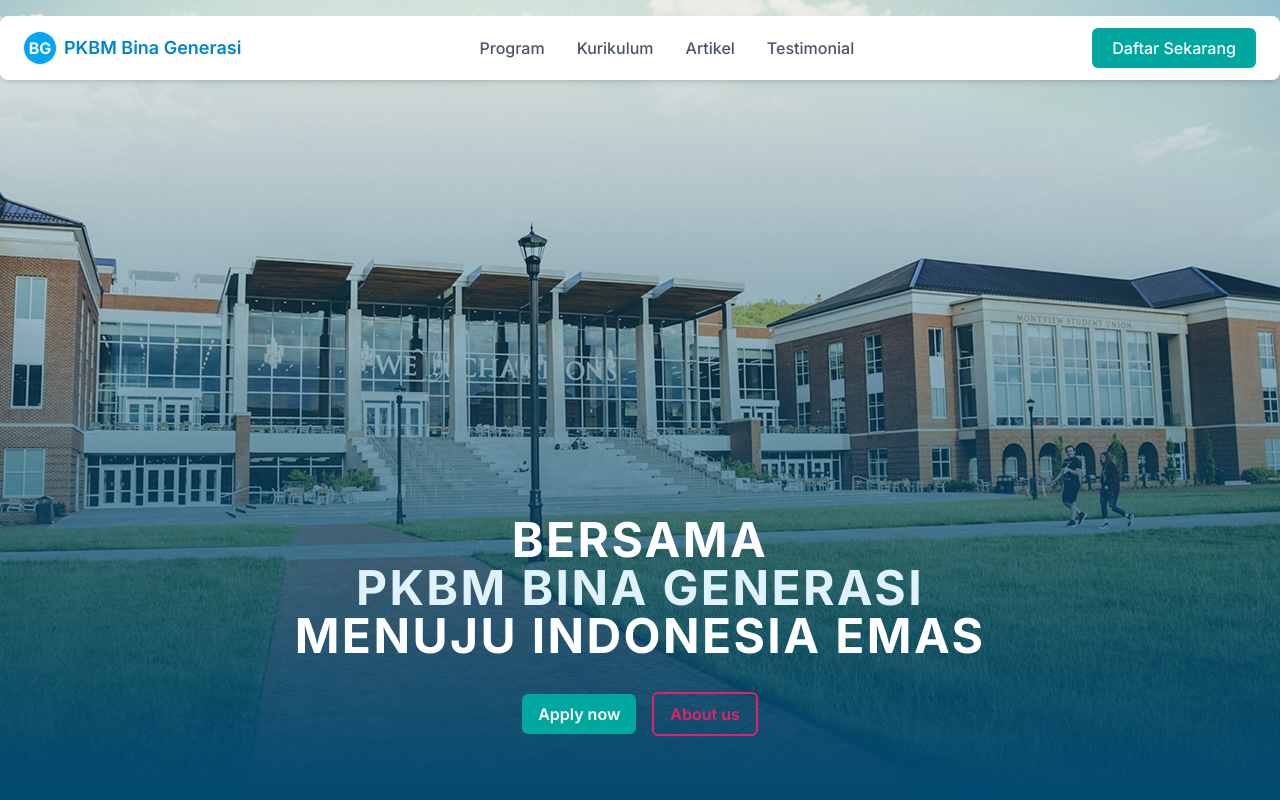
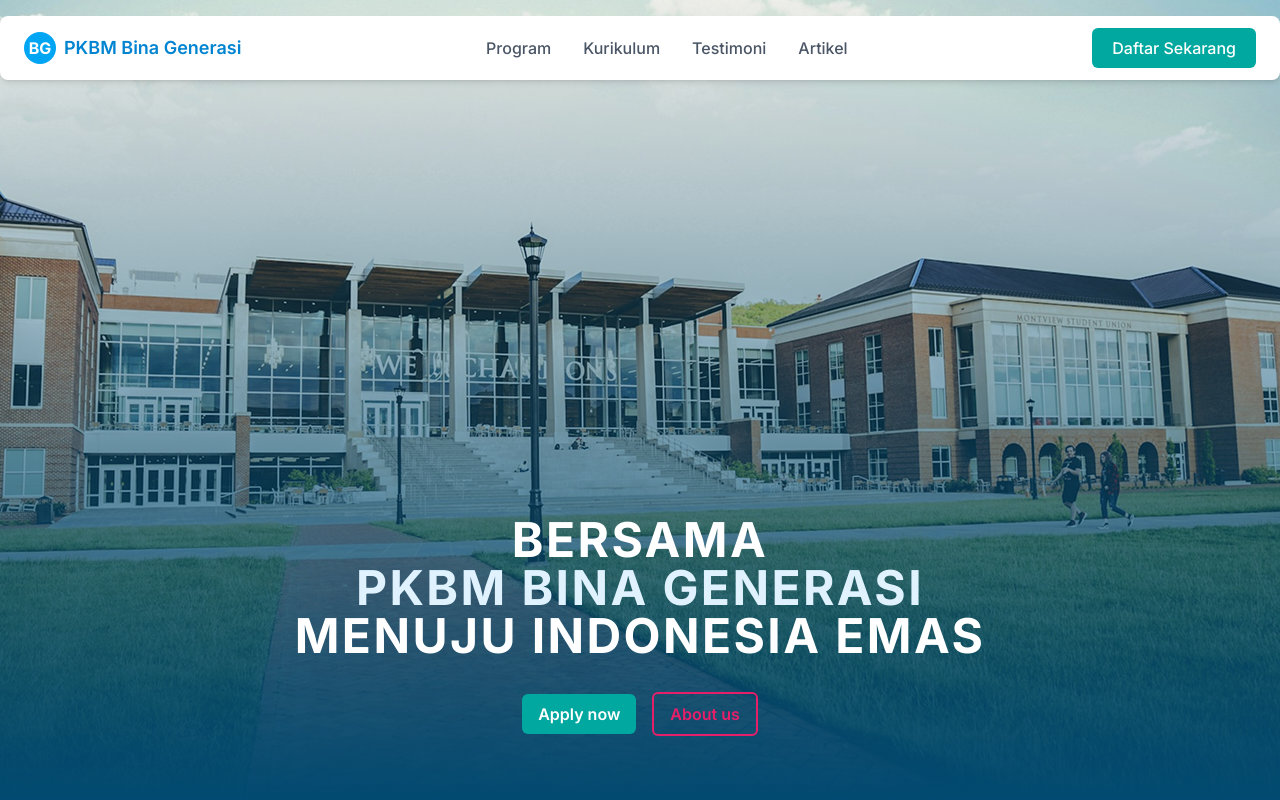
Before and after one commit to kodeintekno-dev/bima-generasi, a Next.js app: page / in a window 1280 px wide. Shown: the top 800 px of the page. Built offline with nearby package versions, Linux system fonts and the light colour scheme.

Commit message:
feat: update footer and navbar

```diff
--- a/src/app/About.tsx
+++ b/src/app/About.tsx
@@ -3,7 +3,7 @@
 
 export default function About() {
   return (
-    <section className="bg-[#024A71] py-12 lg:py-16">
+    <section id="tentang-kami" className="bg-[#024A71] py-12 lg:py-16">
       <div className="container mx-auto flex flex-col md:flex-row items-center gap-7 md:gap-14 lg:gap-28 px-6 ">
         {/* Left */}
         <div className="text-white sm:px-5 md:px-0 md:w-1/2">
--- a/src/app/Contact.tsx
+++ b/src/app/Contact.tsx
@@ -9,11 +9,11 @@
 
 export default function Contact() {
   return (
-    <div className="py-12 lg:py-16 mb-8">
+    <section id="kontak" className="py-12 lg:py-16 mb-8">
       <div className="container mx-auto px-6">
         {/* Title */}
         <h2 className="text-2xl md:text-4xl lg:text-5xl font-bold text-[#024A71] mb-12">
-          Contact & Location
+          Kontak & Lokasi
         </h2>
 
         {/* Content Grid */}
@@ -113,6 +113,6 @@
           </div>
         </div>
       </div>
-    </div>
+    </section>
   );
 }
--- a/src/app/Curriculum.tsx
+++ b/src/app/Curriculum.tsx
@@ -24,7 +24,7 @@
   ];
 
   return (
-    <div className="py-12 lg:py-16">
+    <section id="kurikulum" className="py-12 lg:py-16">
       <div className="container mx-auto px-6">
         <div className="flex flex-col md:flex-row md:items-center md:justify-between mb-12">
           <div>
@@ -72,6 +72,6 @@
           ))}
         </div>
       </div>
-    </div>
+    </section>
   );
 }
--- a/src/app/Gallery.tsx
+++ b/src/app/Gallery.tsx
@@ -45,7 +45,7 @@
   ];
 
   return (
-    <div className="py-12 lg:py-16">
+    <section id="galeri" className="py-12 lg:py-16">
       <div className="container mx-auto px-6">
         <div className="flex justify-between items-start mb-12">
           <div className="max-w-md">
@@ -97,6 +97,6 @@
           </p>
         </div>
       </div>
-    </div>
+    </section>
   );
 }
--- a/src/app/Hero.tsx
+++ b/src/app/Hero.tsx
@@ -2,7 +2,7 @@
 
 export default function Hero() {
   return (
-    <main className="relative min-h-screen flex items-end justify-center overflow-hidden">
+    <main id="hero" className="relative min-h-screen flex items-end justify-center overflow-hidden">
       <div
         className="absolute inset-0 w-full h-full bg-cover bg-center "
         style={{
--- a/src/app/Program.tsx
+++ b/src/app/Program.tsx
@@ -62,7 +62,7 @@
   };
 
   return (
-    <div className="py-12 lg:py-16">
+    <section id="program" className="py-12 lg:py-16">
       <div className="container mx-auto px-6">
         <div className="flex flex-col md:flex-row md:items-center md:justify-between mb-12">
           <div className="max-w-3xl">
@@ -131,6 +131,6 @@
         </div>
       </div>
 
-    </div>
+    </section>
   );
 }
--- a/src/app/Testimonials.tsx
+++ b/src/app/Testimonials.tsx
@@ -40,13 +40,13 @@
   };
 
   return (
-    <div className="bg-[#024A71] py-12 lg:py-16">
+    <section id="testimoni" className="bg-[#024A71] py-12 lg:py-16">
       <div className="container mx-auto px-6 md:px-0">
         <div className="text-center mb-12">
           <div className="flex items-center justify-center gap-3 mb-4">
             <MessageSquareQuote className="w-8 h-8 text-white" />
             <h2 className="text-2xl md:text-4xl lg:text-5xl font-bold text-white">
-              Testimonials
+              Testimoni
             </h2>
           </div>
         </div>
@@ -137,6 +137,6 @@
           </div>
         </div>
       )}
-    </div>
+    </section>
   );
 }
--- a/src/app/Vision_Mission.tsx
+++ b/src/app/Vision_Mission.tsx
@@ -2,7 +2,7 @@
 
 export default function VisiMisi() {
   return (
-    <section className="py-12 lg:py-16">
+    <section id="vision-mission" className="py-12 lg:py-16">
       <div className="container mx-auto px-6">
 
         {/* Header */}
--- a/src/app/globals.css
+++ b/src/app/globals.css
@@ -10,3 +10,7 @@
     background-color: #F0F9FF;
   }
 }
+
+html {
+  scroll-behavior: smooth;
+}
--- a/src/components/Footer.tsx
+++ b/src/components/Footer.tsx
@@ -4,8 +4,19 @@
 import Youtube from "../../public/img/youtube.png";
 import Facebook from "../../public/img/facebook.png";
 import Image from "next/image";
+import Link from "next/link";
 
 export default function Footer() {
+  const sections = [
+    { label: "Hero", id: "hero" },
+    { label: "Tentang Kami", id: "tentang-kami" },
+    { label: "Visi & Misi", id: "vision-mission " },
+    { label: "Program", id: "program" },
+    { label: "Kurikulum", id: "kurikulum" },
+    { label: "Galeri", id: "galeri" },
+    { label: "Testimoni", id: "testimoni" },
+    { label: "Kontak & Lokasi", id: "kontak" },
+  ];
   return (
     <footer className="bg-[#024A71]">
       {/* our information */}
@@ -20,42 +31,38 @@
         </div>
 
         <div className="flex flex-col sm:flex-row gap-10 md:gap-0 md:w-1/3 items-center md:items-start justify-center md:justify-between">
-          {/* section */}
-          <div className="flex flex-col gap-4">
-            <h6 className="text-white text-xl font-medium text-center">Sections</h6>
+          <div className="flex flex-col text-center gap-4">
+            <h6 className="text-white text-xl font-medium">Sections</h6>
             <div className="flex flex-col gap-2 text-sm md:text-base">
-              {[
-                "Hero",
-                "About Us",
-                "Featured Program",
-                "Gallery Activity",
-                "Testimonials",
-                "Contact & Location",
-              ].map((item) => (
-                <button
-                  key={item}
+              {sections.map((item) => (
+                <a
+                  key={item.id}
+                  href={`#${item.id}`}
                   className="text-white/75 hover:text-white transition-colors duration-200"
                 >
-                  {item}
-                </button>
+                  {item.label}
+                </a>
               ))}
             </div>
           </div>
 
           {/* pages */}
-          <div className="flex flex-col gap-4 ">
+          <div className="flex flex-col gap-4 text-center">
             <h6 className="text-white text-xl font-medium">Pages</h6>
             <div className="flex flex-col gap-2 text-sm md:text-base">
-              {["Home", "Artikel"].map(
-                (item) => (
-                  <button
-                    key={item}
-                    className="text-white/75 hover:text-white transition-colors duration-200"
-                  >
-                    {item}
-                  </button>
-                )
-              )}
+              <Link
+                href="/"
+                className="text-white/75 hover:text-white transition-colors duration-200"
+              >
+                Beranda
+              </Link>
+
+              <Link
+                href="/article"
+                className="text-white/75 hover:text-white transition-colors duration-200"
+              >
+                Artikel
+              </Link>
             </div>
           </div>
         </div>
@@ -100,7 +107,7 @@
 
             {/* social media */}
             <div className="flex gap-4">
-             <a
+              <a
                 href="https://www.instagram.com/pkbmbinagenerasi/"
                 target="_blank"
                 rel="noopener noreferrer"
@@ -108,7 +115,7 @@
                 <Image src={Instagram} alt="Instagram" width={36} height={36} />
               </a>
               <a
-                href="https://tiktok.com/"
+                href="https://www.tiktok.com/@pkbm.bina.generasi"
                 target="_blank"
                 rel="noopener noreferrer"
               >
--- a/src/components/Navbar.tsx
+++ b/src/components/Navbar.tsx
@@ -1,6 +1,31 @@
+"use client";
+
 import Link from "next/link";
+import { useState } from "react";
+import { Menu, X } from "lucide-react";
 
 export default function Navbar() {
+  const [isOpen, setIsOpen] = useState(false);
+
+  const sections = [
+    { label: "Program", id: "program" },
+    { label: "Kurikulum", id: "kurikulum" },
+    { label: "Testimoni", id: "testimoni" },
+  ];
+
+  const handleSectionClick = (id: string) => {
+    setIsOpen(false);
+
+    if (window.location.pathname === "/") {
+      const element = document.getElementById(id);
+      if (element) {
+        element.scrollIntoView({ behavior: "smooth" });
+      }
+    } else {
+      window.location.href = `/#${id}`;
+    }
+  };
+
   return (
     <nav className="fixed top-0 left-0 w-full mt-4 z-50">
       <div className="bg-white container mx-auto shadow-md rounded-lg">
@@ -16,48 +41,77 @@
               </span>
             </Link>
 
-            {/* Menu */}
-            <ul className="hidden md:flex items-center gap-8 text-gray-600 font-medium">
-              <li>
-                <Link
-                  href="#program"
-                  className="hover:text-sky-600 cursor-pointer"
-                >
-                  Program
-                </Link>
-              </li>
-              <li>
-                <Link
-                  href="#kurikulum"
-                  className="hover:text-sky-600 cursor-pointer"
-                >
-                  Kurikulum
-                </Link>
-              </li>
+            {/* Desktop Menu */}
+            <ul className="hidden lg:flex items-center gap-8 text-gray-600 font-medium">
+              {sections.map((item) => (
+                <li key={item.id}>
+                  <button
+                    onClick={() => handleSectionClick(item.id)}
+                    className="hover:text-sky-600 transition-colors duration-200"
+                  >
+                    {item.label}
+                  </button>
+                </li>
+              ))}
               <li>
                 <Link
                   href="/article"
-                  className="hover:text-sky-600 cursor-pointer"
+                  className="hover:text-sky-600 cursor-pointer transition-colors duration-200"
                 >
                   Artikel
                 </Link>
               </li>
-              <li>
-                <Link
-                  href="#testimonial"
-                  className="hover:text-sky-600 cursor-pointer"
-                >
-                  Testimonial
-                </Link>
-              </li>
             </ul>
 
-            {/* Button */}
-            <button className="bg-[#00A89F] hover:bg-[#00a8a0b4] text-white px-5 py-2 rounded-md font-medium transition">
+            <button className="hidden lg:block bg-[#00A89F] hover:bg-[#00a8a0b4] text-white px-5 py-2 rounded-md font-medium transition">
               Daftar Sekarang
+            </button>
+
+            <button
+              onClick={() => setIsOpen(!isOpen)}
+              className="lg:hidden p-2 hover:bg-gray-100 rounded-md transition-colors"
+              aria-label="Toggle menu"
+            >
+              {isOpen ? (
+                <X size={24} className="text-gray-600" />
+              ) : (
+                <Menu size={24} className="text-gray-600" />
+              )}
             </button>
           </div>
         </div>
+
+        {/* Mobile Menu */}
+        {isOpen && (
+          <div className="lg:hidden border-t border-gray-200 py-4 px-6 bg-white rounded-b-lg">
+            <ul className="space-y-4">
+              {sections.map((item) => (
+                <li key={item.id}>
+                  <button
+                    onClick={() => handleSectionClick(item.id)}
+                    className="block w-full text-left text-gray-600 hover:text-sky-600 font-medium transition-colors duration-200 py-2"
+                  >
+                    {item.label}
+                  </button>
+                </li>
+              ))}
+              <li>
+                <Link
+                  href="/artikel"
+                  onClick={() => setIsOpen(false)}
+                  className="block text-gray-600 hover:text-sky-600 font-medium transition-colors duration-200 py-2"
+                >
+                  Artikel
+                </Link>
+              </li>
+              <li className="pt-2">
+                <button className="w-full bg-[#00A89F] hover:bg-[#00a8a0b4] text-white px-5 py-3 rounded-md font-medium transition">
+                  Daftar Sekarang
+                </button>
+              </li>
+            </ul>
+          </div>
+        )}
       </div>
     </nav>
   );
```
